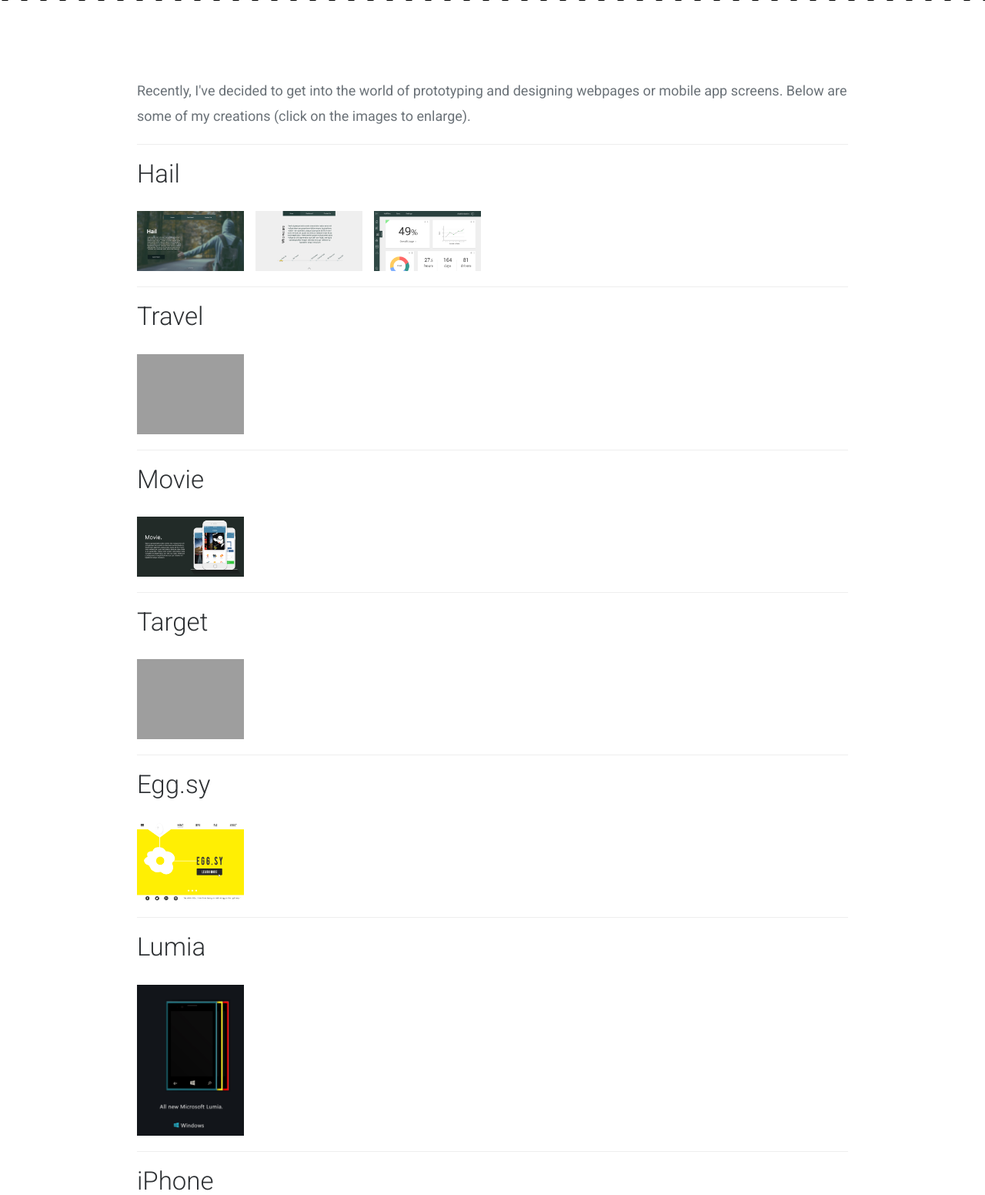
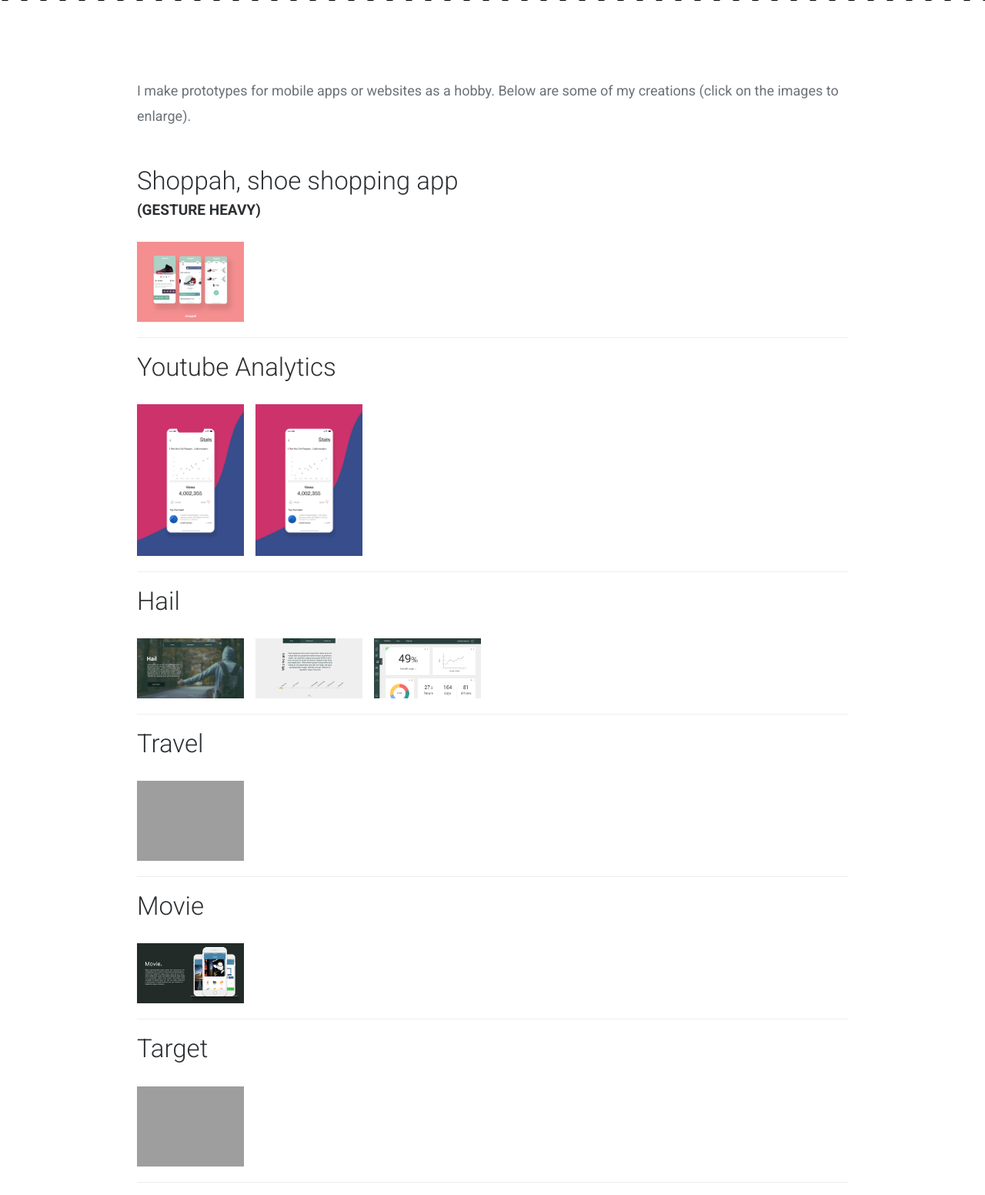
Before and after one commit to shahlin/portfolio, a PHP site: page /projects/prototypes.php in a window 1280 px wide. Shown: the part 371-1923 px from the top of the page at 77% size. Run offline with PHP 8.4, Linux system fonts and the light colour scheme; some libraries are stand-ins or nearby versions; grey boxes are pictures that could not be loaded.

Commit message:
Added Shoppah and YoutubeStats prototypes

```diff
--- a/projects/prototypes.php
+++ b/projects/prototypes.php
@@ -37,7 +37,49 @@
     <section id="inner-description" class="section inner-description">
       <div class="container">
         <div class="col-md-10 col-md-offset-1">
-          <p class="project_p">Recently, I've decided to get into the world of prototyping and designing webpages or mobile app screens. Below are some of my creations (click on the images to enlarge). </p>
+          <p class="project_p">I make prototypes for mobile apps or websites as a hobby. Below are some of my creations (click on the images to enlarge). </p>
+
+          <br>
+
+          <h3>Shoppah, shoe shopping app</h3>
+          <h5>(Gesture heavy)</h5>
+
+          <section class="section project_screenshots no-padding"><br>
+            <div class="container-fluid">
+              <div class="row no-gutter">
+
+                <div class="col-md-2 work">
+                  <a href="../images/prototypes/Shoppah/Shoppah.jpg" class="work-fancybox">
+                    <img src="../images/prototypes/Shoppah/Shoppah.jpg" alt="Youtube stats page">
+                  </a>
+                </div>
+
+              </div>
+            </div>
+          </section>
+
+          <hr>
+
+          <h3>Youtube Analytics</h3>
+
+          <section class="section project_screenshots no-padding"><br>
+            <div class="container-fluid">
+              <div class="row no-gutter">
+
+                <div class="col-md-2 work">
+                  <a href="../images/prototypes/YoutubeStats/YoutubeStatsNotch.jpg" class="work-fancybox">
+                    <img src="../images/prototypes/YoutubeStats/YoutubeStatsNotch.jpg" alt="Youtube stats page">
+                  </a>
+                </div>
+
+                <div class="col-md-2 work">
+                  <a href="../images/prototypes/YoutubeStats/YoutubeStatsNoNotch.jpg" class="work-fancybox">
+                    <img src="../images/prototypes/YoutubeStats/YoutubeStatsNoNotch.jpg" alt="Youtube stats page">
+                  </a>
+                </div>
+              </div>
+            </div>
+          </section>
 
           <hr>
 
```
Also changed, not shown: images/prototypes/Shoppah/Shoppah.jpg (added), images/prototypes/YoutubeStats/YoutubeStatsNoNotch.jpg (added), images/prototypes/YoutubeStats/YoutubeStatsNotch.jpg (added), 3 other files.
